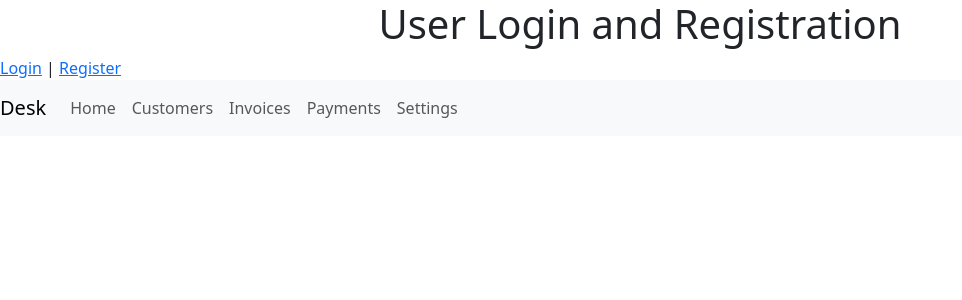
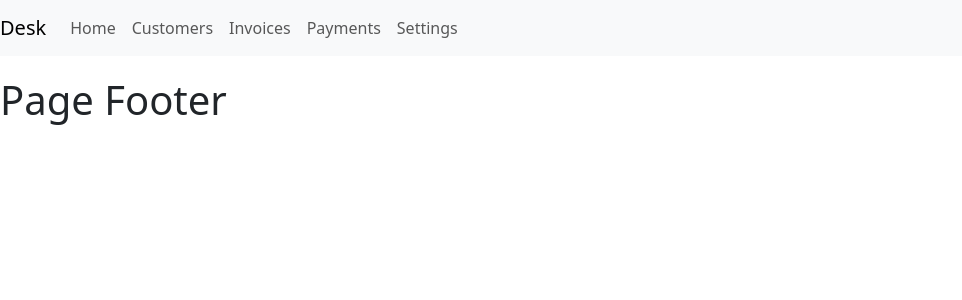
Before and after one commit to kalisetti/billing, a Vue app: page /desk in a window 1280 px wide. Shown: the top 300 px of the page, without its empty margins (0-962 px from the left). Built offline with nearby package versions, Linux system fonts and the light colour scheme; no server answers.

Commit message:
create PageHeader.vue, PageFooter.vue and update DeskView.vue

```diff
--- a/public/index.html
+++ b/public/index.html
@@ -12,7 +12,7 @@
       <strong>We're sorry but <%= htmlWebpackPlugin.options.title %> doesn't work properly without JavaScript enabled. Please enable it to continue.</strong>
     </noscript>
     <div id="app">
-      <router-view></router-view>
+      <!-- <router-view></router-view> -->
     </div>
     <!-- built files will be auto injected -->
   </body>
--- a/src/App.vue
+++ b/src/App.vue
@@ -1,46 +1,56 @@
 <template>
   <div>
-    <h1>User Login and Registration</h1>
+    <!-- <h1>User Login and Registration</h1>
     <router-link to="/login">Login</router-link> |
     <router-link to="/register">Register</router-link>
-    <router-view></router-view>
+    <router-view></router-view> -->
+    <header>
+      <router-view name="header"></router-view>
+    </header>
+    <main>
+      <router-view></router-view>
+    </main>
+    <footer>
+      <router-view name="footer"></router-view>
+    </footer>
   </div>
 </template>
 
 <script>
-import axios from 'axios';
+import axios from "axios";
 
 export default {
-  name: 'App',
+  name: "App",
   created() {
     this.checkAuthentication();
   },
   methods: {
     checkAuthentication() {
-      axios.get('/api/checkAuth.php')
-        .then(response => {
+      axios
+        .get("/api/checkAuth.php")
+        .then((response) => {
           if (response.data.loggedIn) {
             // User is already logged in, redirect to the desk page
-            this.$router.push('/desk');
+            this.$router.push("/desk");
           }
         })
-        .catch(error => {
-          console.log('Error checking authentication status:', error);
-        })
-    }
+        .catch((error) => {
+          console.log("Error checking authentication status:", error);
+        });
+    },
   },
   watch: {
     $route(to) {
       // Check authentication whenever the route changes
       console.log(to);
       this.checkAuthentication();
-    }
-  }
+    },
+  },
 };
 </script>
 
-<style>
-h1 {
+<style scoped>
+/* h1 {
   text-align: center;
-}
+} */
 </style>
--- a/src/components/DeskView.vue
+++ b/src/components/DeskView.vue
@@ -1,31 +1,5 @@
 <template>
     <div>
-      <nav class="navbar navbar-expand-lg navbar-light bg-light">
-        <a class="navbar-brand" href="#">Desk</a>
-        <button class="navbar-toggler" type="button" data-toggle="collapse" data-target="#navbarNav"
-          aria-controls="navbarNav" aria-expanded="false" aria-label="Toggle navigation">
-          <span class="navbar-toggler-icon"></span>
-        </button>
-        <div class="collapse navbar-collapse" id="navbarNav">
-          <ul class="navbar-nav">
-            <li class="nav-item">
-              <router-link class="nav-link" to="/desk">Home</router-link>
-            </li>
-            <li class="nav-item">
-              <router-link class="nav-link" to="/desk/customers">Customers</router-link>
-            </li>
-            <li class="nav-item">
-              <router-link class="nav-link" to="/desk/invoices">Invoices</router-link>
-            </li>
-            <li class="nav-item">
-              <router-link class="nav-link" to="/desk/payments">Payments</router-link>
-            </li>
-            <li class="nav-item">
-              <router-link class="nav-link" to="/desk/settings">Settings</router-link>
-            </li>
-          </ul>
-        </div>
-      </nav>
       <router-view></router-view>
     </div>
   </template>
--- /dev/null
+++ b/src/pages/PageFooter.vue
@@ -0,0 +1,11 @@
+<template>
+    <div>
+        <h1>Page Footer</h1>
+    </div>
+</template>
+
+<script>
+export default {
+    name: "PageFooter",
+}
+</script>
--- /dev/null
+++ b/src/pages/PageHeader.vue
@@ -0,0 +1,57 @@
+<template>
+  <div>
+    <nav class="navbar navbar-expand-lg navbar-light bg-light">
+      <a class="navbar-brand" href="#">Desk</a>
+      <button
+        class="navbar-toggler"
+        type="button"
+        data-toggle="collapse"
+        data-target="#navbarNav"
+        aria-controls="navbarNav"
+        aria-expanded="false"
+        aria-label="Toggle navigation"
+      >
+        <span class="navbar-toggler-icon"></span>
+      </button>
+      <div class="collapse navbar-collapse" id="navbarNav">
+        <ul class="navbar-nav">
+          <li class="nav-item">
+            <router-link class="nav-link" to="/desk">Home</router-link>
+          </li>
+          <li class="nav-item">
+            <router-link class="nav-link" to="/desk/customers"
+              >Customers</router-link
+            >
+          </li>
+          <li class="nav-item">
+            <router-link class="nav-link" to="/desk/invoices"
+              >Invoices</router-link
+            >
+          </li>
+          <li class="nav-item">
+            <router-link class="nav-link" to="/desk/payments"
+              >Payments</router-link
+            >
+          </li>
+          <li class="nav-item">
+            <router-link class="nav-link" to="/desk/settings"
+              >Settings</router-link
+            >
+          </li>
+        </ul>
+      </div>
+    </nav>
+  </div>
+</template>
+
+<script>
+export default {
+  name: "PageHeader",
+};
+</script>
+
+<style scoped>
+nav {
+  margin-bottom: 20px;
+}
+</style>
```
Also changed, not shown: src/router.js (+7 -1 lines).
